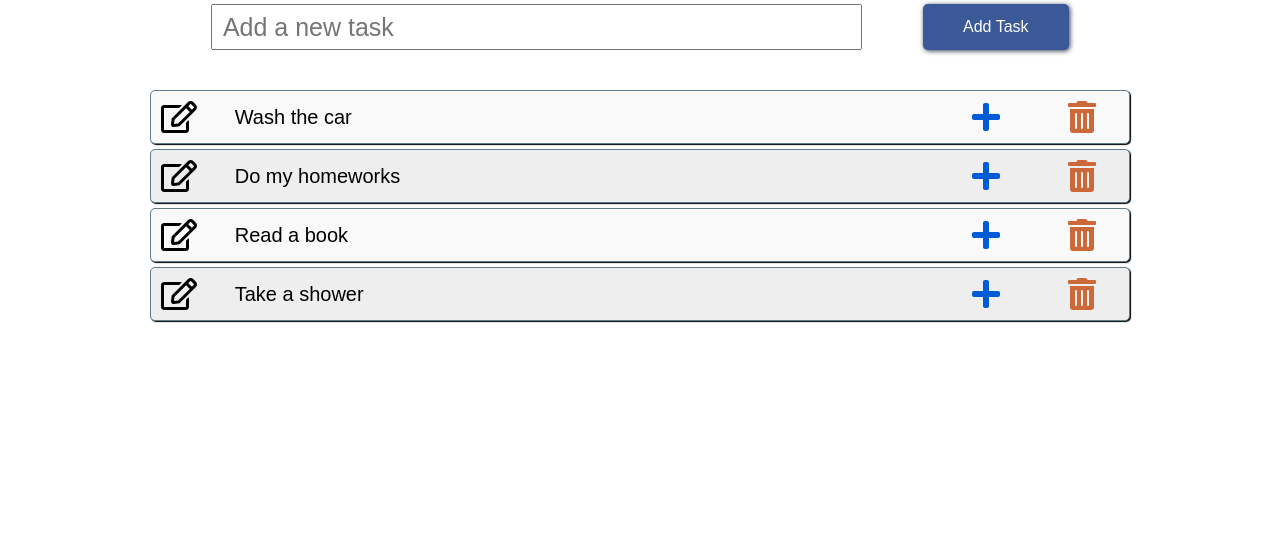
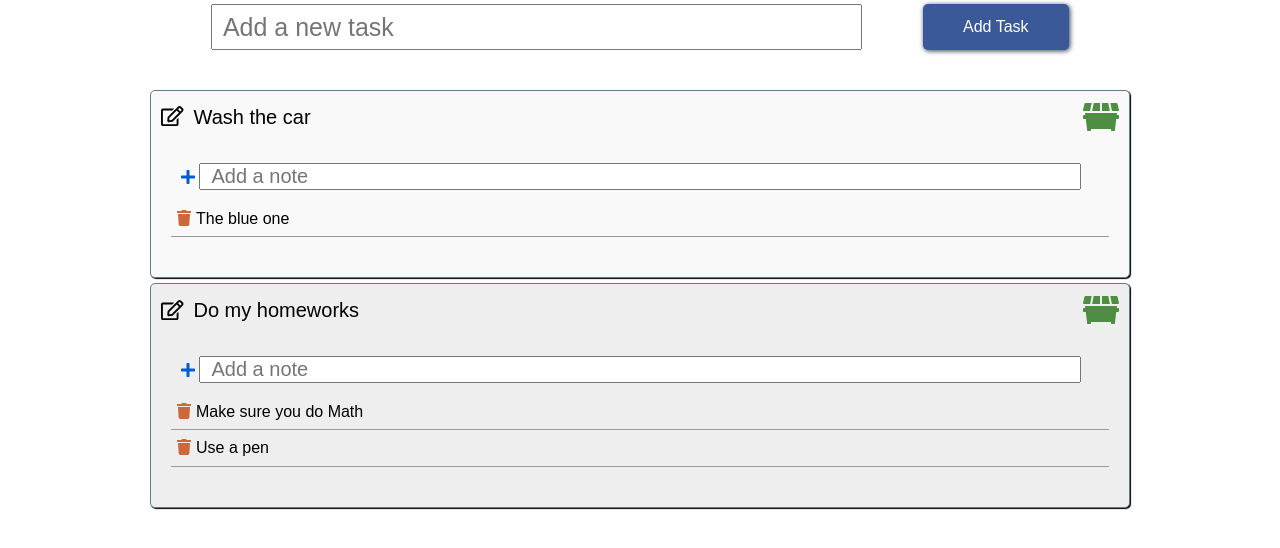
Before and after one commit to amitaysoffer/Todo-jQuery, a plain HTML site: page index.html in a window 1280 px wide. Shown: the part 224-772 px from the top of the page. Drawn offline with nearby package versions, Linux system fonts and the light colour scheme.

Commit message:
added notes and delete notes functionallity

```diff
--- a/logic.js
+++ b/logic.js
@@ -1,8 +1,8 @@
-
 const Todo = function () {
 
     let tasks = [];
     let idCounter = 1;
+    let notesCounter = 1;
 
     // return tasks
     const getTasks = function () {
@@ -10,26 +10,51 @@ const Todo = function () {
     };
 
     // add task
-    const addTask = function (text) {
+    const addTask = function (taskText) {
         tasks.push({
-            text: text,
-            id: 'task' + idCounter++
+            text: taskText,
+            id: 'task' + idCounter++,
+            notes: []
         });
-        // console.log(text);
         renderer.renderTasks(tasks);
     }
 
+    // add note
+    const addNote = function (taskID, noteText) {
+        for (let i in tasks) {
+            if (tasks[i].id == taskID) {
+                tasks[i].notes.push({
+                    text: noteText,
+                    id: 'note' + notesCounter++
+                });
+            }
+        }
+        renderer.renderTasks(tasks);
+    }
+
+    const deleteNote = function (taskID, noteID) {
+        for (let i = 0; i < tasks.length; i++) {
+            if (tasks[i].id == taskID) {
+                for (let j = 0; j < tasks[i].notes.length; j++) {
+                    if (tasks[i].notes[j].id == noteID) {
+                        console.log(tasks[i].notes);
+                        console.log(tasks[i]);
+                        tasks[i].notes.splice(j, 1);
+                    }
+                }
+            }
+        }
+        renderer.renderTasks(tasks);
+    }
+
+
     // remove task
     const deleteTask = function (taskID) {
-        // console.log(taskID);
         for (let index in tasks) {
             console.log(tasks[index].id)
             console.log(taskID);
             if (tasks[index].id == taskID) {
-                // console.log('HEYO')
                 tasks.splice(index, 1);
-                // console.log(tasks);
-                // console.log(taskID);
             }
         }
         renderer.renderTasks(tasks);
@@ -45,5 +70,5 @@ const Todo = function () {
         renderer.renderTasks(tasks);
     }
 
-    return { getTasks, addTask, deleteTask, editTask }
+    return { getTasks, addTask, deleteTask, editTask, addNote, deleteNote }
 };
--- a/main.js
+++ b/main.js
@@ -12,12 +12,11 @@ $('#button').click(function () {
 // click to delete a task
 $('#tasks').on('click', '#delete-task', function () {
     const taskID = $(this).closest('.task').attr('id');
-    // console.log(taskID);
     todo.deleteTask(taskID);
 })
 
 // click to edit task
-$('#tasks').on('click', '#edit-task', function() {
+$('#tasks').on('click', '#edit-task', function () {
     const taskText = $(this).closest('.task').find('.task-text').text();
     const taskID = $(this).closest('.task').attr('id');
     const newText = prompt('Edit existing task', taskText);
@@ -25,16 +24,32 @@ $('#tasks').on('click', '#edit-task', function() {
     todo.editTask(taskID, newText);
 });
 
-// click to add notes to task
-// $('#tasks').on('click', '#add-notes', function() {
+// click to add notes to a task
+$('#tasks').on('click', '#add-note', function () {
+    const taskID = $(this).closest('.task').attr('id')
+    const noteInput = $(this).siblings('input');
+    const noteText = noteInput.val();
 
-// })
+    todo.addNote(taskID, noteText);
+    noteInput.val("");
+})
+
+// click to delete a note from a task
+$('#tasks').on('click', '#delete-note', function () {
+    const noteID = $(this).closest('.note').attr('id');
+    const taskID = $(this).closest('.task').attr('id');
+    todo.deleteNote(taskID, noteID);
+});
 
 
 todo.addTask('Wash the car');
 todo.addTask('Do my homeworks')
-todo.addTask('Read a book')
-todo.addTask('Take a shower')
+
+
+todo.addNote('task1', 'The blue one');
+
+todo.addNote('task2', 'Make sure you do Math');
+todo.addNote('task2', 'Use a pen');
 // console.log(todo.getTasks());
 
 // todo.deleteTask('task1');
--- a/render.js
+++ b/render.js
@@ -7,12 +7,22 @@ const Renderer = function () {
         // append tasks to #tasks
         for (let index in tasks) {
             $('#tasks').append(
-            `<div class='task' id='${tasks[index].id}'>
-            <i id="edit-task" class="far fa-2x fa-edit"></i>
-            <p class='task-text'>${tasks[index].text}</p>
-            <i id="add-notes" class="fas fa-2x fa-plus"></i>
-            <i id="delete-task" class="btn fa-2x fas fa-trash-alt"></i>
-            </div>`);
+                `<div class='task' id='${tasks[index].id}'>
+            <p class='task-text'><i id="edit-task" class="far fa-edit"></i>${tasks[index].text}</p>
+            <i id="delete-task" class="btn fa-2x fas fa-dumpster"></i>
+            <div id='notes'>
+            <div id="note-control">
+            <i id="add-note" class="fas fa-plus"></i>
+            <input type="text" id="note-input" placeholder="Add a note">
+            </div>
+            </div>
+            </div>`)
+            for (let i in tasks[index].notes) {
+                $(`#${tasks[index].id}`).find('#notes').append(
+                    `<div class="note" id="${tasks[index].notes[i].id}" ><i id="delete-note" class="btn fas fa-trash"></i><p class="note-text">${tasks[index].notes[i].text}</p>
+                    </div>`
+                )
+            }
         }
     }
     return { renderTasks }
--- a/style.css
+++ b/style.css
@@ -92,8 +92,6 @@ ul {
     padding: 10px;
     width: 100%;
     border-radius: 5px;
-    display: grid;
-    grid-template-columns: 1fr 10fr 1fr 1fr;
     background: #eee;
     box-shadow: 1px 1px 1px;
     margin: 5px 0;
@@ -109,26 +107,61 @@ ul {
 
 #main .task p {
     font-size: 20px;
-
+    display: inline;
 }
 
 #delete-task {
-    justify-self: center;
+    float: right;
+    cursor: pointer;
+    margin-left: auto;
+    color: #4d8e42
+}
+
+#edit-task {
+    margin-right: 10px;
+    cursor: pointer;
+}
+
+/* Notes */
+#add-note {
+    color: #005bd6;
+    cursor: pointer;
+}
+
+#notes {
+    margin: 30px 10px;
+}
+
+#notes .note {
+    padding: 5px 1px;
+    border-bottom: #999 solid 1px;
+}
+
+#note-input{
+    padding: 0 10px;
+    font-size: 20px;
+    width: 96%;
+}
+
+#note-control {
+    margin-bottom: 10px;
+    padding: 0 10px;
+}
+
+#notes #delete-note {
+    margin: 0 5px;
     color: #cd6839;
     cursor: pointer;
 }
 
-#edit-task {
-    align-items: center;
-    cursor: pointer;
+#notes .note .note-text {
+    display: inline;
+    font-size: 16px;
 }
 
-#add-notes {
-    color: #005bd6;
-}
 
 /* Mobile settings */
-@media(max-width: 499px) {
+@media(max-width: 700px) {
     #main {
         padding: 10px;
     }
@@ -153,6 +186,7 @@ ul {
     #main #input {
         grid-area: auto;
         padding: 5px;
+        margin: 10px 0;
     }
 
     #main #tasks-control {
@@ -162,4 +196,8 @@ ul {
     #delete-task {
         font-size: 25px;
     }
+
+    #note-input {
+        width: 93%;
+    }
 }
```
